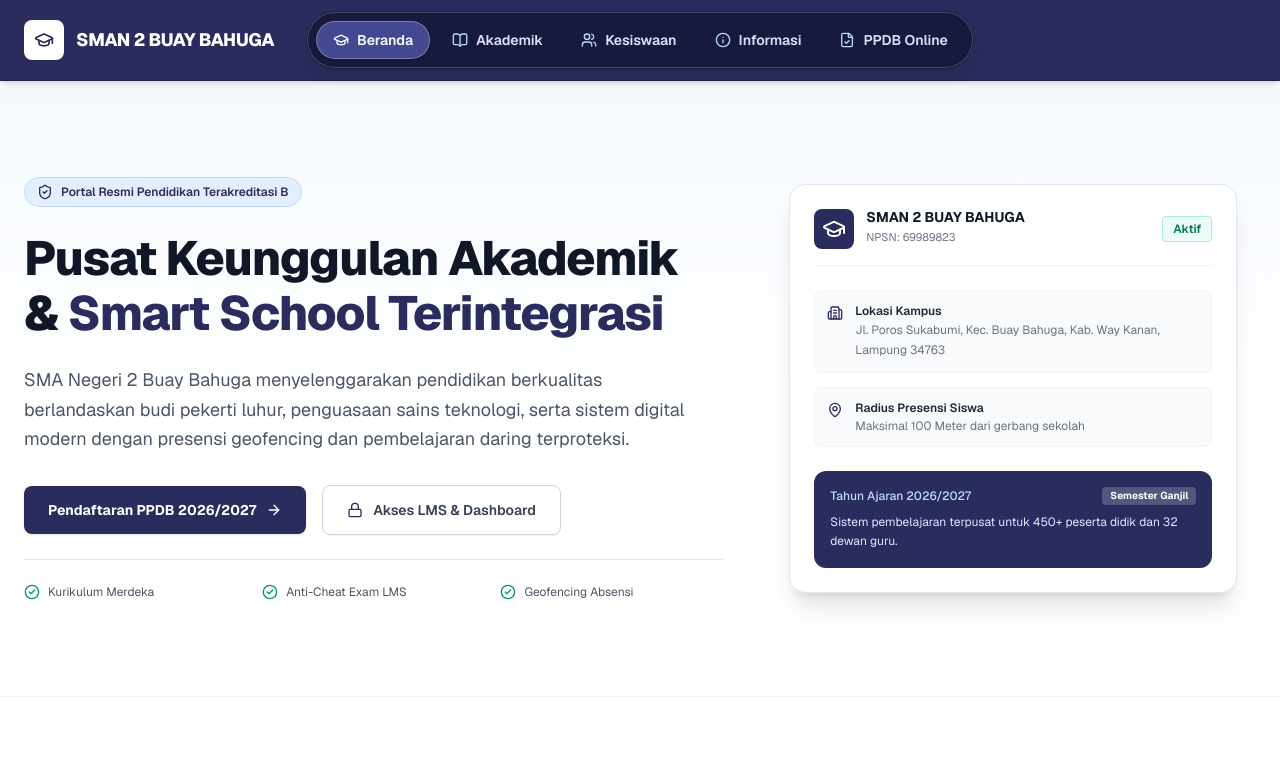
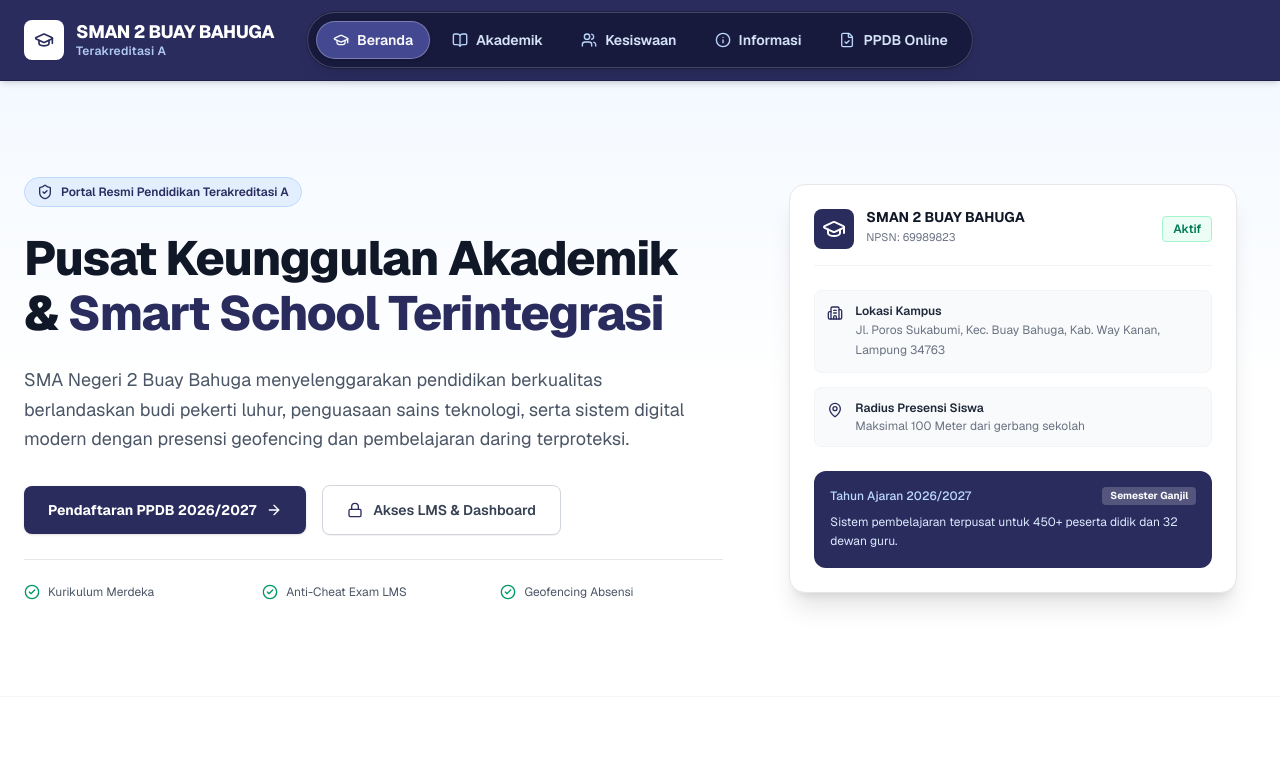
Before and after one commit to dharmamudita/smanegeri2buaybahuga, a Next.js app: page / in a window 1280 px wide. Shown: the top 761 px of the page. Built offline with nearby package versions, Linux system fonts and the light colour scheme.

Commit message:
feat: tambahkan label Terakreditasi A di bawah nama sekolah pada navbar

```diff
--- a/src/components/common/InstitutionalHeader.tsx
+++ b/src/components/common/InstitutionalHeader.tsx
@@ -35,9 +35,14 @@ export default function InstitutionalHeader() {
             <div className="w-9 h-9 sm:w-10 sm:h-10 rounded-lg bg-white text-[#2A2C5E] flex items-center justify-center shadow-xs group-hover:bg-blue-50 transition-colors">
               <GraduationCap className="w-5 h-5" />
             </div>
-            <span className="text-base sm:text-lg font-extrabold text-white tracking-tight leading-none whitespace-nowrap">
-              SMAN 2 BUAY BAHUGA
-            </span>
+            <div className="flex flex-col">
+              <span className="text-base sm:text-lg font-extrabold text-white tracking-tight leading-none whitespace-nowrap">
+                SMAN 2 BUAY BAHUGA
+              </span>
+              <span className="text-[11px] sm:text-xs font-semibold text-blue-200/90 tracking-wide mt-1 leading-none whitespace-nowrap">
+                Terakreditasi A
+              </span>
+            </div>
           </Link>
 
           {/* Navigasi Kapsul Floating Di Tengah (Sedikit Lebih Besar, Teks Jelas, Berjarak Nyaman) */}
--- a/src/lib/constants.ts
+++ b/src/lib/constants.ts
@@ -2,7 +2,7 @@ export const SCHOOL_INFO = {
   nama: "SMA Negeri 2 Buay Bahuga",
   namaPendek: "SMAN 2 Buay Bahuga",
   npsn: "69989823",
-  akreditasi: "B",
+  akreditasi: "A",
   provinsi: "Lampung",
   kabupaten: "Kabupaten Way Kanan",
   kecamatan: "Kecamatan Buay Bahuga",
```
